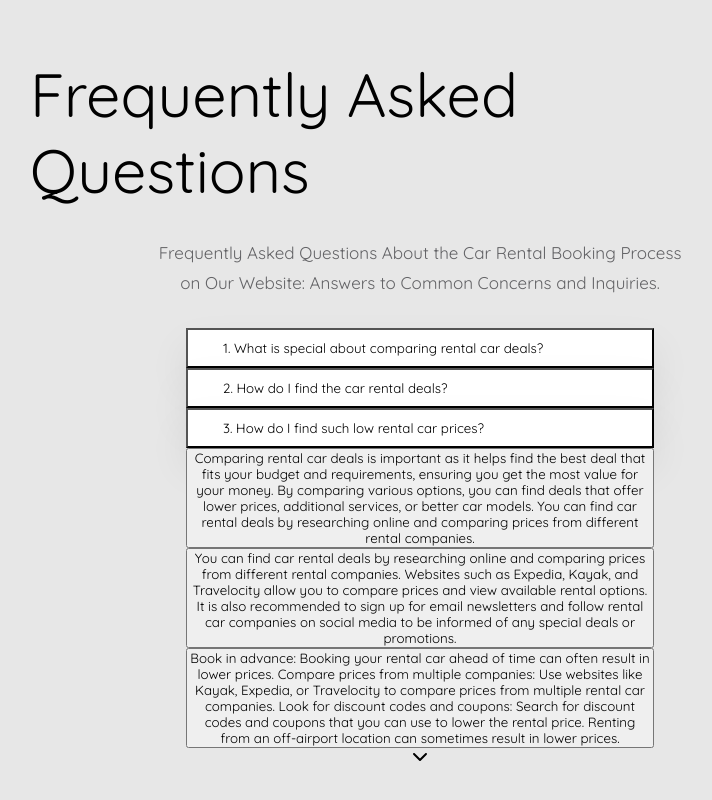
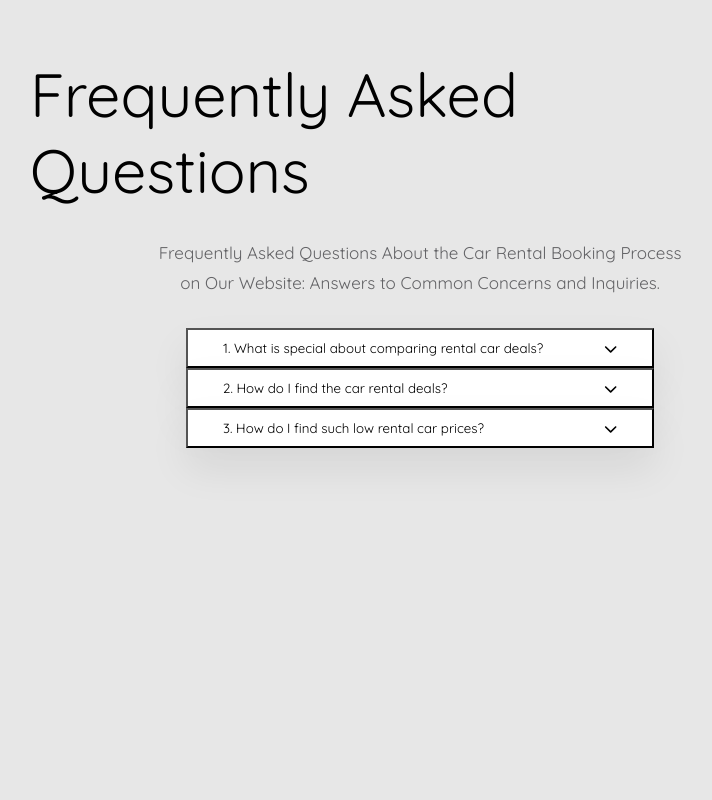
Before and after one commit to aldask/car-rental, a React (Create React App) app: page / in a window 1280 px wide. Shown: the part 3181-3981 px from the top of the page, without its empty margins (220-932 px from the left). After the commit the page ends 3779 px from the top, so only its background shows below. Built offline with nearby package versions, Linux system fonts and the light colour scheme.

Commit message:
Answer showing up under its parent question

```diff
--- a/src/App.css
+++ b/src/App.css
@@ -547,7 +547,6 @@ button.pressedCar {
 
 /* Banner section */
 
-
 .banner {
   background-image: url("../src/images/bookingBC.png");
   background-position: -225px 255px;
@@ -650,7 +649,7 @@ button.pressedCar {
   justify-content: space-between;
 }
 
-/* Reviews */
+/* FAQ */
 
 .faqContainer {
   display: flex;
@@ -695,11 +694,8 @@ button.pressedCar {
   text-align: left;
   background-color: white;
   padding: 10px 35px;
-  display: none;
+  display: flex;
   box-shadow: 0 20px 40px 0 rgba(0,0,0,.08);
-}
-.down {
-  text-align: right;
 }
 
 /* Download */
--- a/src/components/Faq.tsx
+++ b/src/components/Faq.tsx
@@ -1,6 +1,6 @@
 import { FontAwesomeIcon } from "@fortawesome/react-fontawesome";
 import { faChevronDown } from "@fortawesome/free-solid-svg-icons";
-import { useState } from "react";
+import { useEffect, useState } from "react";
 
 interface Question {
   asking: string;
@@ -23,12 +23,17 @@ export const questions: Question[] = [
 ];
 
 function Faq() {
-  const [givenQuestion, setGivenQuestion] = useState("");
-  const [givenAnswer, setGivenAnswer] = useState("");
+    const [selectedQuestion, setSelectedQuestion] = useState("");
 
-  const handleQuestion = (e: React.MouseEvent<HTMLButtonElement, MouseEvent>
+    const handleQuestion = (
+      e: React.MouseEvent<HTMLButtonElement, MouseEvent>
     ) => {
-    const selectedQuesion = questions.find((q) => q.asking === e.currentTarget.value);
+      const selectedQuestion = questions.find(
+        (q) => q.asking === e.currentTarget.value
+      );
+      if (selectedQuestion) {
+        setSelectedQuestion(selectedQuestion.answer);
+      }
     };
 
     return (
@@ -43,26 +48,20 @@ function Faq() {
           </div>
           <div className="questionBox">
             {questions.map((q) => (
+              <div key={q.asking}>
                 <button
-                    key={q.asking}
                   value={q.asking}
                   onClick={handleQuestion}
                   className="question"
                 >
                   {q.asking}
+                  <FontAwesomeIcon icon={faChevronDown} className="arrow" />
                 </button>
+                {selectedQuestion === q.answer && (
+                  <p className="answer">{selectedQuestion}</p>
+                )}
+              </div>
             ))}
-                  {questions.map((q) => (
-                  <button
-                    key={q.answer}
-                    value={q.answer}
-                    onClick={handleQuestion}
-                  >
-                    {q.answer}
-                  </button>
-                  ))}
-            <FontAwesomeIcon icon={faChevronDown} className="arrow" />
-          <div className="answer">test</div>
           </div>
         </section>
       </>
```
Lines whose indentation alone changed are shown as unchanged.
